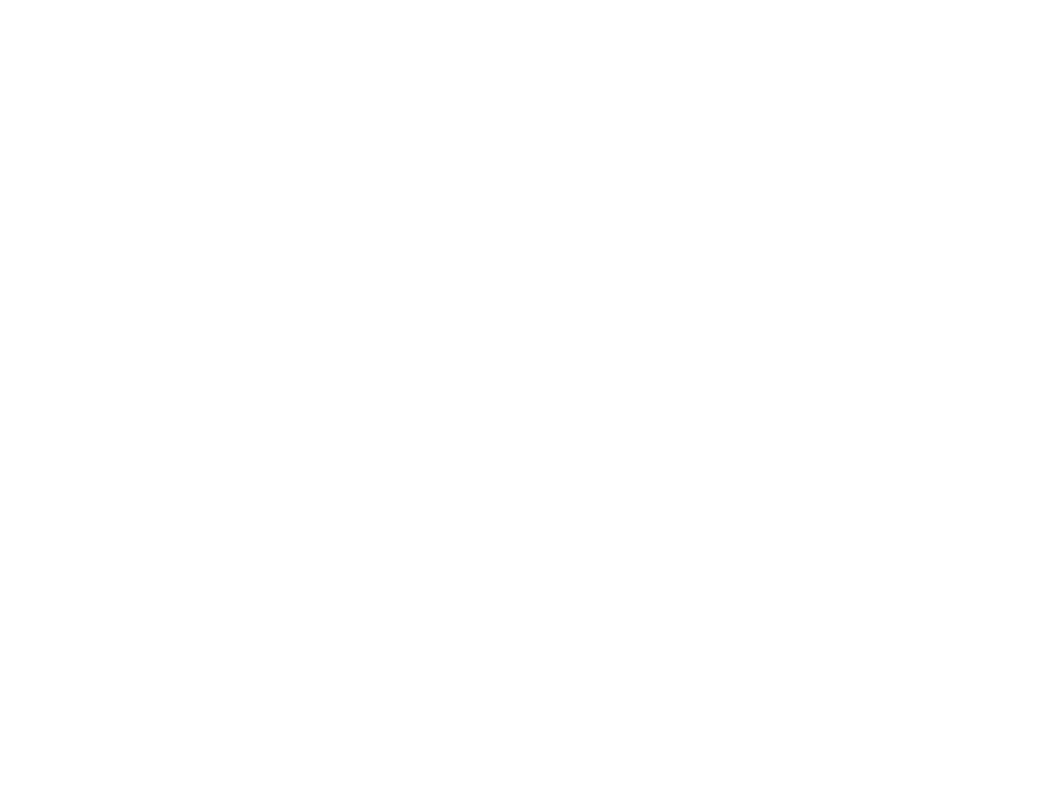
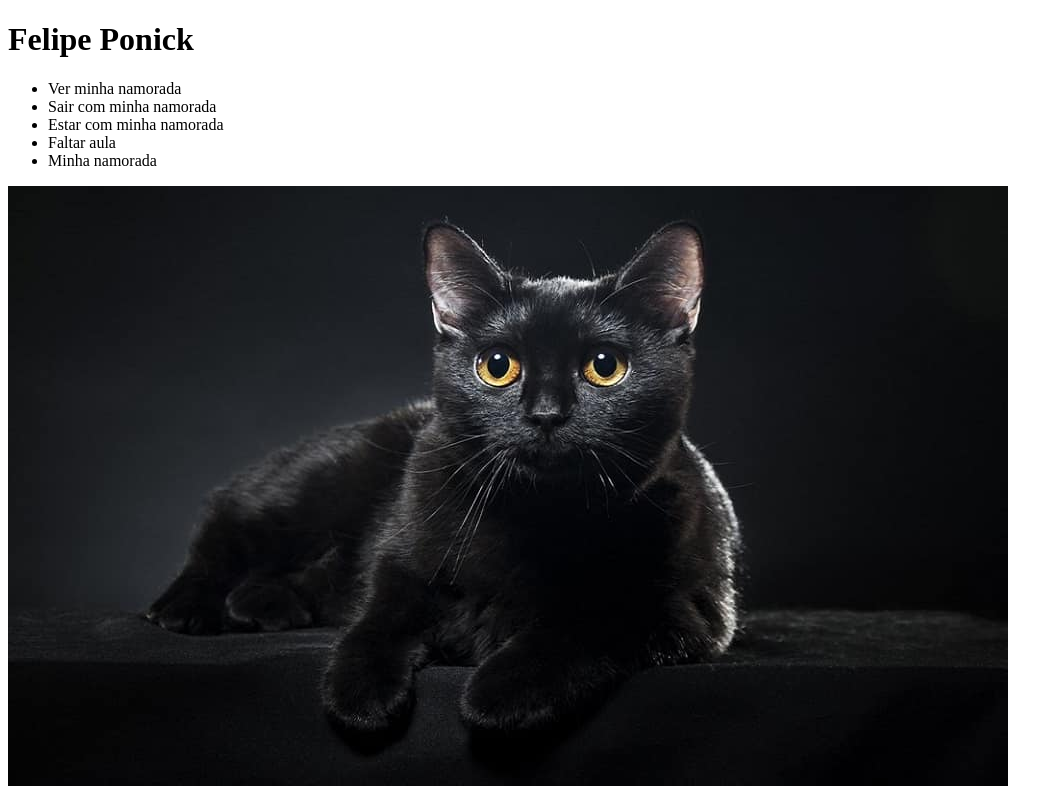
Before and after one commit to Felipe-Ponick/Aulas-Git, a plain HTML site: page index.html in a window 1280 px wide. Shown: the whole page, without its empty margins (0-1063 px from the left). Drawn offline with Linux system fonts and the light colour scheme.

Commit message:
Cu de caralho

```diff
--- a/index.html
+++ b/index.html
@@ -7,6 +7,14 @@
     <title>Document</title>
 </head>
 <body>
-
+    <h1>Felipe Ponick</h1>
+    <ul>
+        <li>Ver minha namorada</li>
+        <li>Sair com minha namorada</li>
+        <li>Estar com minha namorada</li>
+        <li>Faltar aula</li>
+        <li>Minha namorada</li>
+    </ul>
+    <img src="Pets.jpg">
 </body>
 </html>
```
Also changed, not shown: Pets.jpg (added).
